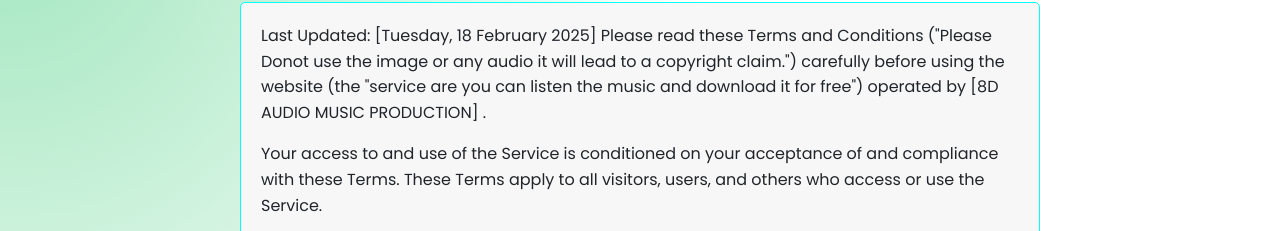
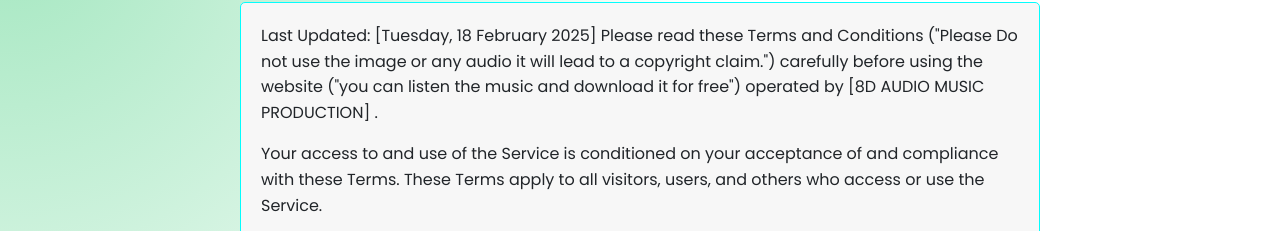
Before and after one commit to 8daudiomusicpro/8daudiomusicpro, a plain HTML site: page index.html in a window 1280 px wide. Shown: the part 126-357 px from the top of the page. Drawn offline with nearby package versions, Linux system fonts and the light colour scheme.

Commit message:
Update index.html

```diff
--- a/index.html
+++ b/index.html
@@ -200,7 +200,7 @@
         <p>
           Last Updated: [Tuesday, 18 February 2025]
 
-  Please read these Terms and Conditions ("Please Donot use the image or any audio it will lead to a copyright claim.") carefully before using the website (the "service are you  can listen the  music and download it for free") operated by [8D AUDIO MUSIC PRODUCTION] .</p>
+  Please read these Terms and Conditions ("Please Do not use the image or any audio it will lead to a copyright claim.") carefully before using the website ("you  can listen the  music and download it for free") operated by [8D AUDIO MUSIC PRODUCTION] .</p>
 
   <p>Your access to and use of the Service is conditioned on your acceptance of and compliance with these Terms. These Terms apply to all visitors, users, and others who access or use the Service.</p>
   <p>
```
